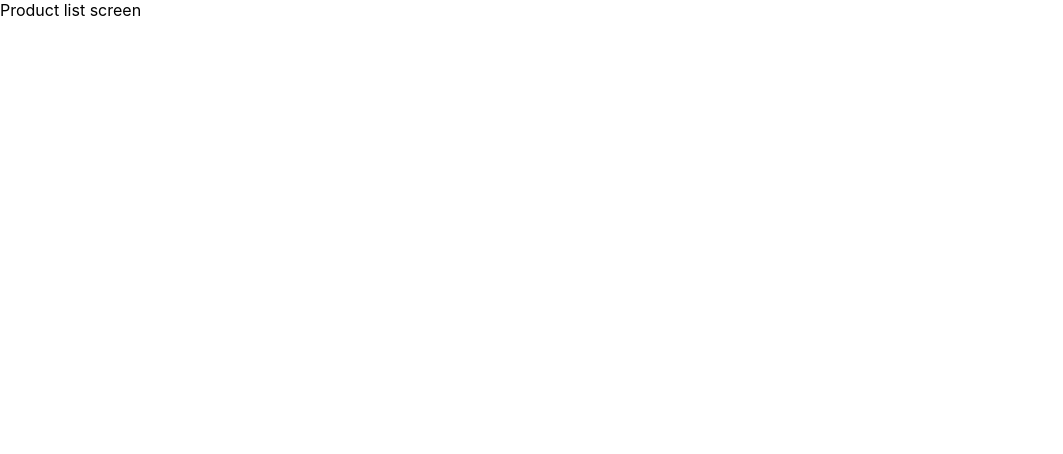
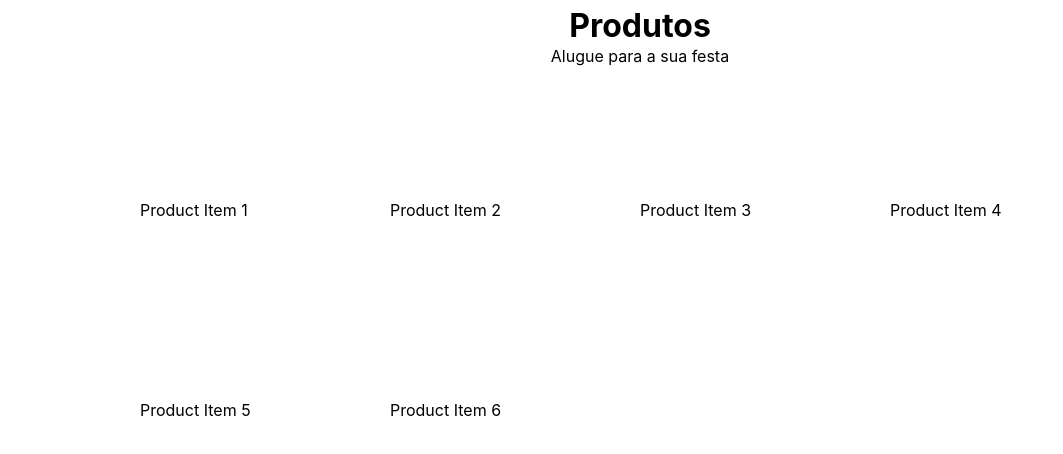
Before and after one commit to UnBArqDsw2021-2/2021.2_G7_PartyRent_Frontend, a React (Vite) app: page /products in a window 1280 px wide. Shown: the top 454 px of the page, without its empty margins (0-1063 px from the left). Built offline with nearby package versions, Linux system fonts and the light colour scheme.

Commit message:
Products grid screen

```diff
--- a/src/App.css
+++ b/src/App.css
@@ -10,3 +10,18 @@
   height: 40px;
   width: 363px;
 }
+
+.products-header {
+  text-align: center;
+  line-height: 60%;
+}
+
+.products-grid {
+  display: grid;
+  grid-template-columns: repeat(4, 250px);
+  grid-auto-rows: 200px;
+  position: fixed;
+  top: 50%;
+  left: 50%;
+  transform: translate(-50%, -50%);
+}
--- a/src/components/Products.tsx
+++ b/src/components/Products.tsx
@@ -3,8 +3,19 @@ import React from 'react';
 class Products extends React.Component {
     render() {
         return (
-            <div className="ProductList">
-                Product list screen
+            <div>
+                <header className="products-header">
+                    <h1>Produtos</h1>
+                    <p>Alugue para a sua festa</p>
+                </header>
+                <div className="products-grid">
+                    <div>Product Item 1</div>
+                    <div>Product Item 2</div>
+                    <div>Product Item 3</div>
+                    <div>Product Item 4</div>
+                    <div>Product Item 5</div>
+                    <div>Product Item 6</div>
+                </div>
             </div>
         );
     }
```
